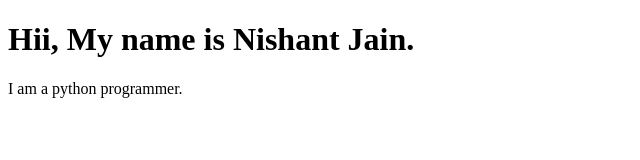
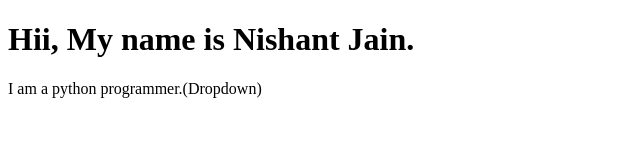
Before and after one commit to nishantjain8920/practice10, a plain HTML site: page index.html in a window 1280 px wide. Shown: the whole page, without its empty margins (0-640 px from the left). Drawn offline with Linux system fonts and the light colour scheme.

```diff
--- a/index.html
+++ b/index.html
@@ -7,6 +7,6 @@
 </head>
 <body>
     <h1>Hii, My name is Nishant Jain.</h1>
-    <p>I am a python programmer.</p>
+    <p>I am a python programmer.(Dropdown)</p>
 </body>
 </html>
```
